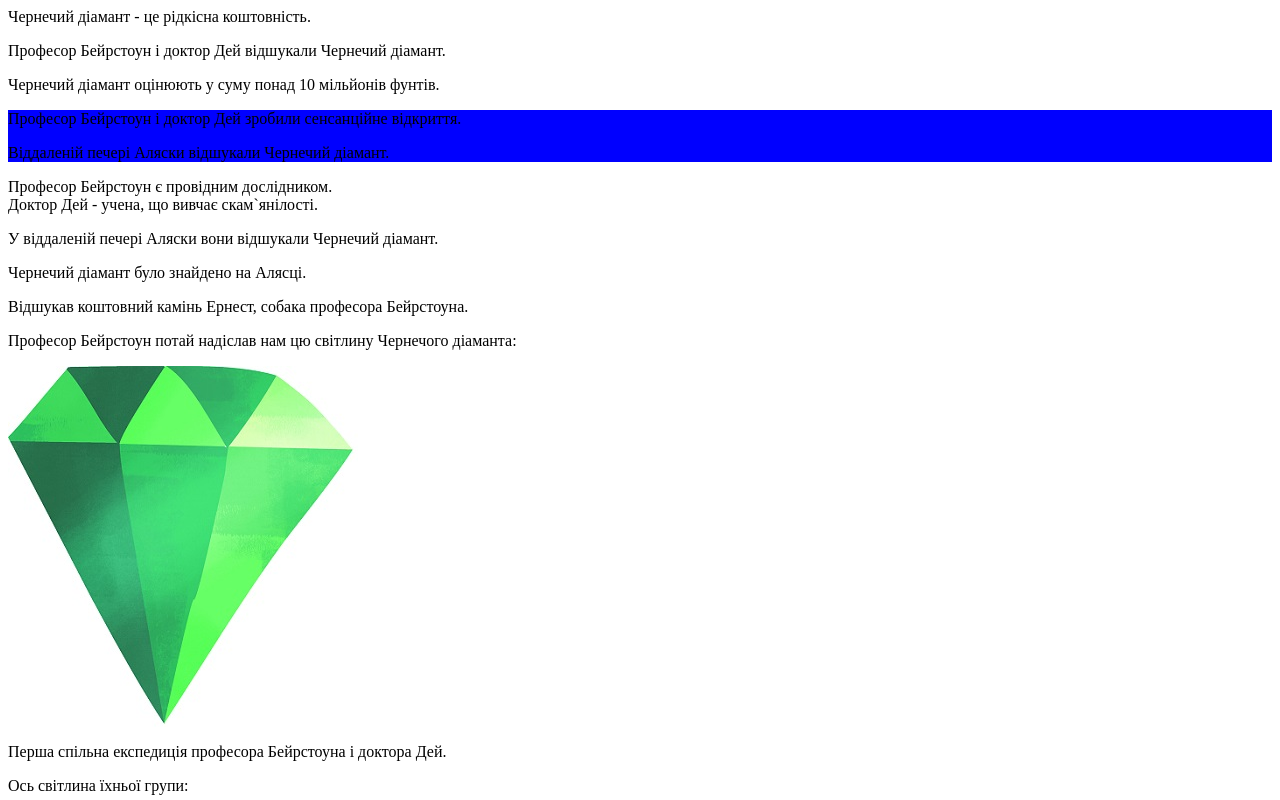
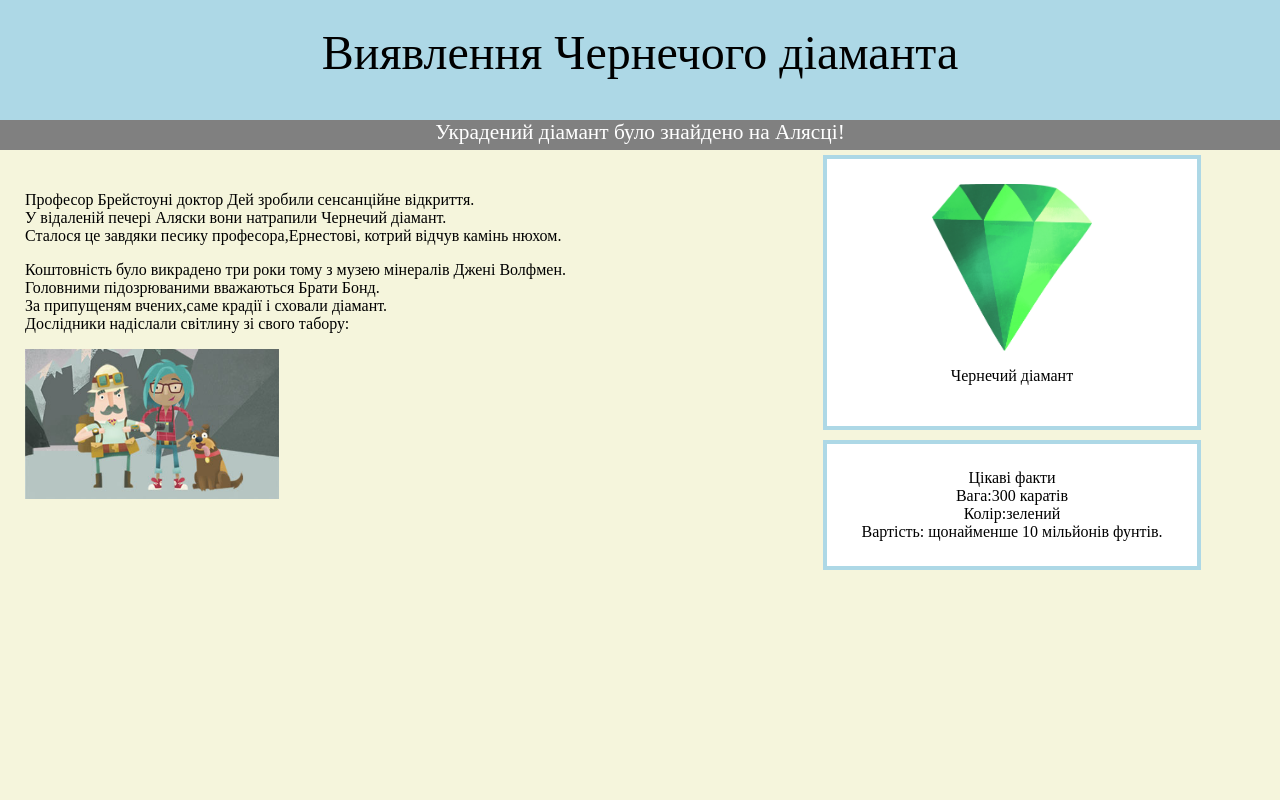
Before and after one commit to orestkoval/learn-mission1, a plain HTML site: page index.html in a window 1280 px wide. Shown: the top 800 px of the page. Drawn offline with Linux system fonts and the light colour scheme.

Commit message:
Add files via upload

```diff
--- a/index.html
+++ b/index.html
@@ -1,36 +1,71 @@
-
+<!DOCTOPY html>
 <html>
  <head>
   <title>Чернечий діамант</title>
+  <style>
+   body {
+	  margin:0px;
+      background-color:beige;
+   }
+   .pad {
+      padding: 25px;
+   }
+   .header {
+      background-color: lightblue;
+      color:black;
+      height:70px;
+      font-size:36pt;
+      text-align:center;
+   }
+   .welcome {
+      background-color:gray;
+      color:white;
+      font-size:16pt;
+      text-align:center;
+      height:30px;
+      margin:0px;
+   }
+   .main-text{
+      width:60%;
+      float:left;
+   }
+   .divs{
+      margin:5px;
+      width:25%;
+      float:left;
+      border:4px solid lightblue;
+      background-color:white;
+   }
+  </style>
  </head>
  <body>
-			<p>Чернечий діамант - це рідкісна коштовність.</p>
-			<p>Професор Бейрстоун і доктор Дей відшукали Чернечий діамант.</p>
-			<p>Чернечий діамант оцінюють у суму понад 10 мільйонів фунтів.</p>
-
-			<div style="background-color:blue;">
-				<p>Професор Бейрстоун і доктор Дей зробили сенсанційне відкриття.</p>
-				<p>Віддаленій печері Аляски відшукали Чернечий діамант.</p>
+  <div class="header pad">Виявлення Чернечого діаманта</div>
+  <div>
+   <p class="welcome">Украдений діамант було знайдено на Алясці!</p>
   </div>
-
+  <div class="main-text pad">
    <p>
-				Професор Бейрстоун є провідним дослідником.<br/>
-				Доктор Дей - учена, що вивчає скам`янілості.
+    Професор Брейстоуні доктор Дей зробили сенсанційне відкриття.<br/>
+    У відаленій печері Аляски вони натрапили Чернечий діамант.<br/>
+    Сталося це завдяки песику професора,Ернестові, котрий відчув камінь нюхом.
    </p>
-			<p>У віддаленій печері Аляски вони відшукали Чернечий діамант.</p>
-			<p>Чернечий діамант було знайдено на Алясці.</p>
-			<p>Відшукав коштовний камінь Ернест,
-			собака професора Бейрстоуна.</p>
-			<p>Професор Бейрстоун потай надіслав нам цю світлину Чернечого діаманта:</p>
-			<img src="діамант.jpg"/>
-			<p>Перша спільна експедиція професора Бейрстоуна і доктора Дей.</p>
-			<p>Ось світлина їхньої групи:</p>
-			<img src="https://getcodingkids.com/wp-content/uploads/2016/05/TeamPhoto.jpg"/>
-
-			<div style="color:green;">
-				<p>Вік Чернечого діаманта становить понад мільярд років.</p>
-				<p>Камінь має рідкісний зелений колір.</p>
+   <p>
+    Коштовність було викрадено три роки тому з музею мінералів Джені Волфмен.<br/>
+    Головними підозрюваними вважаються Брати Бонд.<br/>
+    За припущеням вчених,саме крадії і сховали діамант.<br/>
+    Дослідники надіслали світлину зі свого табору:
+   </p>
+   <img src="team.jpg" alt="Група" style="height:150px;" />
   </div>
-			<p>Вагою в 300 каратів, він коштує щонайменше 10 мільйонів фунтів. </p>
+  <div class="divs pad">
+   <img src="diamond.jpg" alt="Діамант" style="display: block; margin-left: auto; margin-right: auto; width: 50%;"/>
+   <p style="text-align: center;">Чернечий діамант</p>
+  </div>
+  <div class="divs pad" style="text-align:center;">
+   Цікаві факти<br/>
+   Вага:300 каратів<br/>
+   Колір:зелений<br/>
+   Вартість: щонайменше 10 мільйонів фунтів.
+  </div>
  </body>
 </html>
```
Lines whose indentation alone changed are shown as unchanged.
